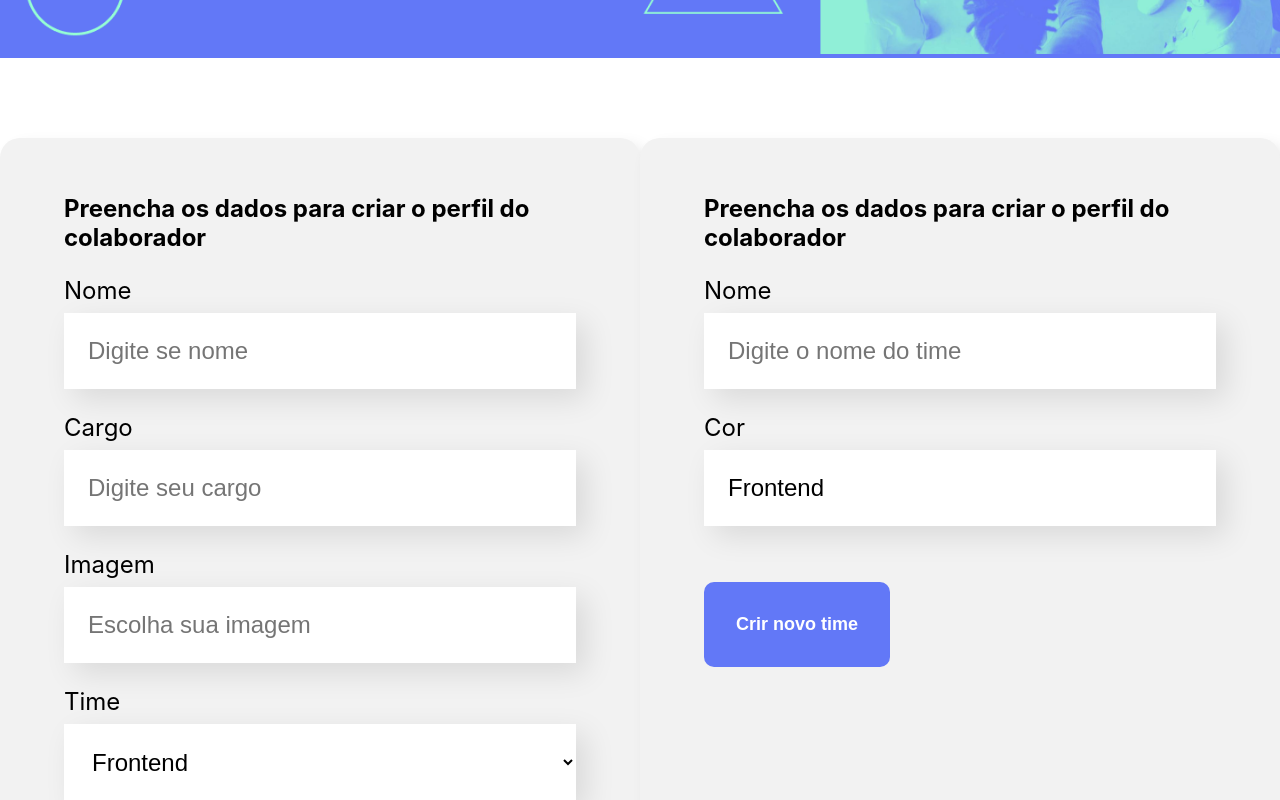
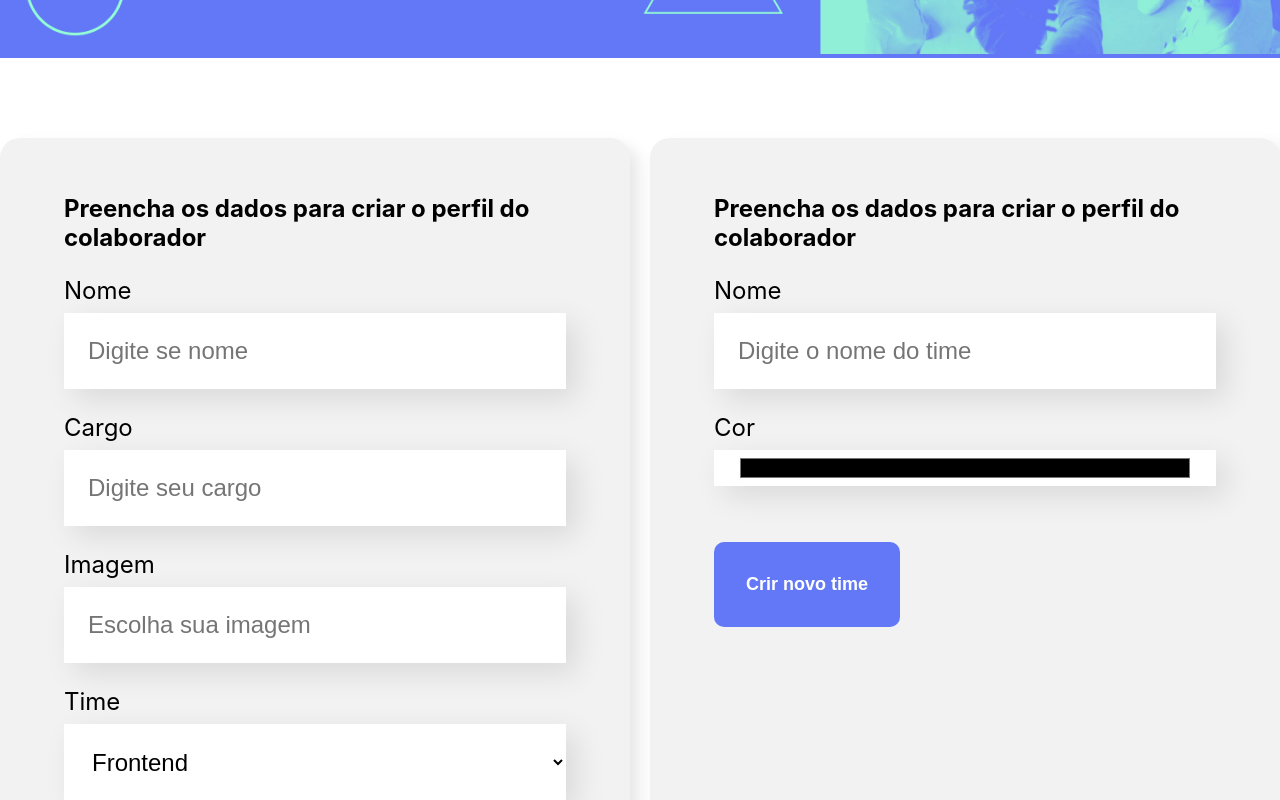
Before and after one commit to PedroHSilva/organo_react-app, a React (Create React App) app: page / in a window 1280 px wide. Shown: the part 440-1240 px from the top of the page. Built offline with nearby package versions, Linux system fonts and the light colour scheme; the HTML template or start-up script is replaced by a standard one.

Commit message:
finalizando a v2.0

```diff
--- a/src/componentes/CampoTexto/index.css
+++ b/src/componentes/Campo/index.css
@@ -1,15 +1,15 @@
-.campo-texto {
+.campo {
     margin: 24px 0;
 }
 
-.campo-texto label {
+.campo label {
     font-weight: 400;
     display: block;
     font-size: 24px;
     margin-bottom: 8px;
 }
 
-.campo-texto input {
+.campo input {
     background-color: #fff;
     box-shadow: 10px 10px 30px rgba(0,0,0,0.1);
     width: 100%;
@@ -18,3 +18,8 @@
     padding: 24px;
     box-sizing: border-box;
 }
+
+.campo-color input{
+    padding: 4px 24px;
+    height: 36px;
+}
--- a/src/componentes/CampoTexto/index.jsx
+++ b/src/componentes/Campo/index.jsx
@@ -1,18 +1,19 @@
 import { useState } from 'react'
 import './index.css'
-const CampoTexto = (props) => {
+
+const Campo = (props) => {
 
     const aoDigitado = (event) => {
         props.aoAlterado(event.target.value)
     }
 
     return (
-        <div className='campo-texto'>
+        <div className={`campo campo-${props.type}`}>
             <label>{ props.label }</label>
             <input
                 value={ props.valor }
                 onChange={ aoDigitado }
-                type="text"
+                type={props.type}
                 placeholder={ props.placeholder }
                 name={ props.name }
                 required={ props.obrigatorio } />
@@ -20,4 +21,4 @@ const CampoTexto = (props) => {
     )
 }
 
-export default CampoTexto
+export default Campo
--- a/src/componentes/Colaborador/index.jsx
+++ b/src/componentes/Colaborador/index.jsx
@@ -11,6 +11,9 @@ const Colaborador = (props) => {
             <div className='rodape'>
                 <h4>{ props.nome }</h4>
                 <h5>{ props.cargo }</h5>
+                <div className='favoritar'>
+                    {props.favorito ? 'favorito' : 'Não favorito'}
+                </div>
             </div>
         </div>
     )
--- a/src/componentes/Formulario/index.css
+++ b/src/componentes/Formulario/index.css
@@ -1,12 +1,14 @@
 .formulario {
     display: flex;
     justify-content: center;
+    gap: 20px;
+    flex-wrap: wrap;
     margin: 80px 0;
 }
 
 .formulario form {
-    max-width: 80%;
     background-color: #f2f2f2;
+    flex: 1;
     border-radius: 20px;
     padding: 36px 64px;
     box-shadow: 8px 8px 16px rgba(0, 0, 0, 0.1);
--- a/src/componentes/Formulario/index.jsx
+++ b/src/componentes/Formulario/index.jsx
@@ -1,6 +1,6 @@
 import { useState } from "react"
 import Botao from "../Botao"
-import CampoTexto from "../CampoTexto"
+import Campo from "../Campo"
 import ListaSuspensa from "../ListaSuspensa"
 import './index.css'
 
@@ -33,16 +33,16 @@ const Formulario = (props) => {
     <section className="formulario">
         <form onSubmit={ aoSalvar }>
             <h2>Preencha os dados para criar o perfil do colaborador</h2>
-            <CampoTexto valor={nome} aoAlterado={valor => setNome(valor)} obrigatorio={true} label="Nome" name="nome" placeholder="Digite se nome" />
-            <CampoTexto valor={cargo} aoAlterado={valor => setCargo(valor)} obrigatorio={true} label="Cargo" name="cargo" placeholder="Digite seu cargo" />
-            <CampoTexto valor={imagem} aoAlterado={valor => setImagem(valor)} obrigatorio={true} label="Imagem" name="imagem" placeholder="Escolha sua imagem" />
+            <Campo type="text" valor={nome} aoAlterado={valor => setNome(valor)} obrigatorio={true} label="Nome" name="nome" placeholder="Digite se nome" />
+            <Campo type="text" valor={cargo} aoAlterado={valor => setCargo(valor)} obrigatorio={true} label="Cargo" name="cargo" placeholder="Digite seu cargo" />
+            <Campo type="text" valor={imagem} aoAlterado={valor => setImagem(valor)} obrigatorio={true} label="Imagem" name="imagem" placeholder="Escolha sua imagem" />
             <ListaSuspensa valor={time} aoAlterado={valor => setTime(valor)} obrigatorio={true} itens={props.times} label ="Time"></ListaSuspensa>
             <Botao>Criar Perfil {time}</Botao>
         </form>
         <form onSubmit={ cadastrarTime }>
             <h2>Preencha os dados para criar o perfil do colaborador</h2>
-            <CampoTexto valor={nomeTime} aoAlterado={valor => setNomeTime(valor)} obrigatorio label="Nome" name="nome" placeholder="Digite o nome do time" />
-            <CampoTexto valor={corTime} aoAlterado={valor => setCorTime(valor)} obrigatorio label="Cor" name="cargo" placeholder="Informe a cor do time" />
+            <Campo type="text" valor={nomeTime} aoAlterado={valor => setNomeTime(valor)} obrigatorio label="Nome" name="nome" placeholder="Digite o nome do time" />
+            <Campo type="color" valor={corTime} aoAlterado={valor => setCorTime(valor)} obrigatorio label="Cor" name="cargo" placeholder="Informe a cor do time" />
             <Botao>Crir novo time</Botao>
         </form>
     </section>
```
